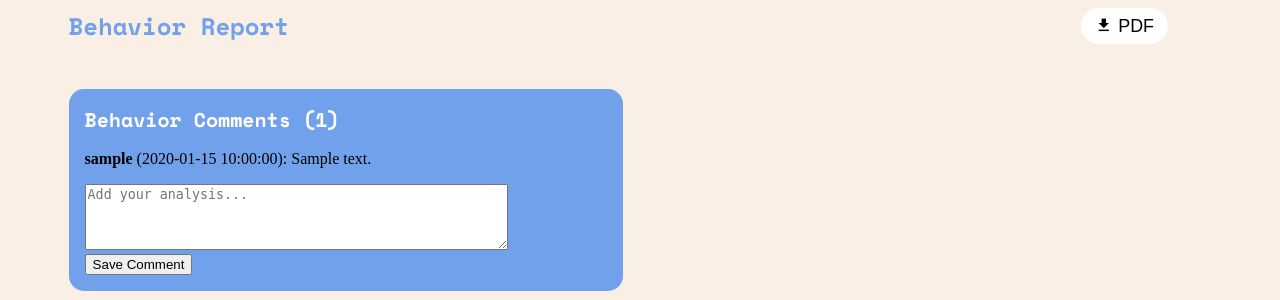
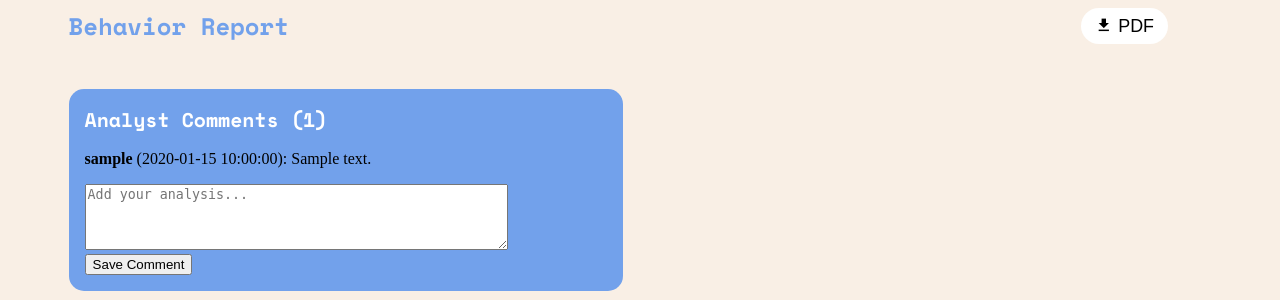
Before and after one commit to a-nguy4n/ah-nguyen-135, a PHP site: template hw3/reporting/app/views/reports/behavior.php in a window 1280 px wide. Shown: the part 125-425 px from the top of the page. Run offline with PHP 8.4, Linux system fonts and the light colour scheme; the visitor is signed in with stand-in values (Sample User, id 1); the template is opened without the code that fills it: most values are stand-ins (such as "Sample title", 1, 10 or a date in 2020).

Commit message:
comments

```diff
--- a/hw3/reporting/app/views/reports/behavior.php
+++ b/hw3/reporting/app/views/reports/behavior.php
@@ -177,8 +177,8 @@
             </script>
         </section>
 
-        <section id="behavior-comments">
-            <h2>Behavior Comments<?php if (!empty($comments)) echo ' (' . count($comments) . ')'; ?></h2>
+        <section id="analyst-comments">
+            <h2>Analyst Comments<?php if (!empty($comments)) echo ' (' . count($comments) . ')'; ?></h2>
 
             <?php if (!empty($comments)): ?>
                 <?php foreach ($comments as $c): ?>
--- a/hw3/reporting/app/views/reports/engagement.php
+++ b/hw3/reporting/app/views/reports/engagement.php
@@ -212,8 +212,8 @@
             setupShowMore('#session-engagement-table-rows tr', 'session-engagement-show-more');
         </script>
 
-        <section id="engagement-comments">
-            <h2>Engagement Comments<?php if (!empty($comments)) echo ' (' . count($comments) . ')'; ?></h2>
+        <section id="analyst-comments">
+            <h2>Analyst Comments<?php if (!empty($comments)) echo ' (' . count($comments) . ')'; ?></h2>
 
             <?php if (!empty($comments)): ?>
                 <?php foreach ($comments as $c): ?>
```
